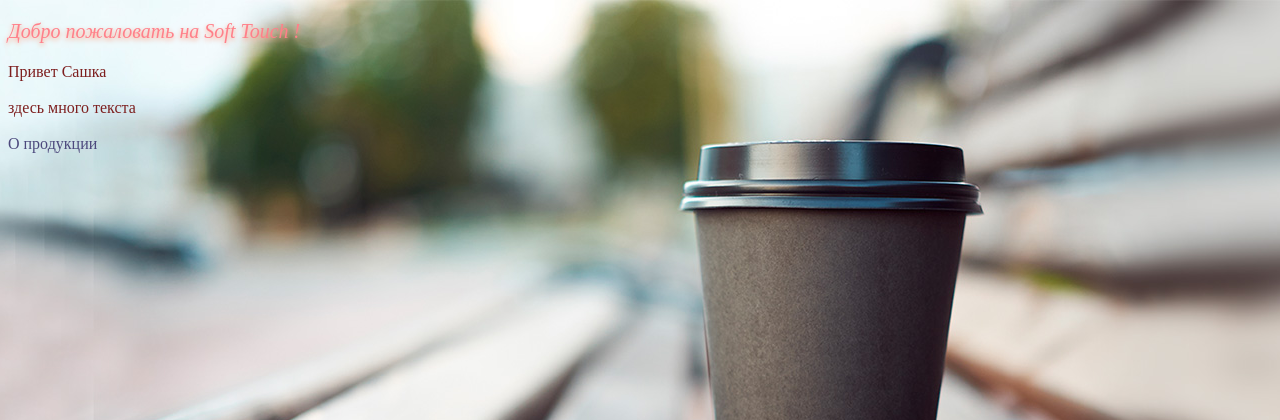
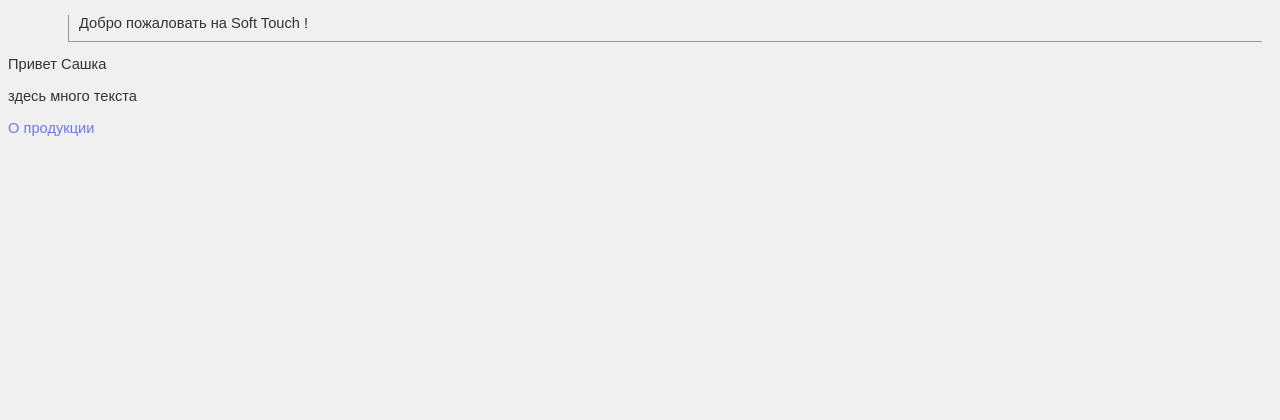
Before and after one commit to Vikmal777/Soft-Touch, a PHP site: page / in a window 1280 px wide. Shown: the top 420 px of the page. Run offline with PHP 8.4, Linux system fonts and the light colour scheme.

Commit message:
Update style.css

```diff
--- a/css/style.css
+++ b/css/style.css
@@ -1,7 +1,9 @@
 a {
 				text-decoration: none;
-				color: #4c497d;
+				color: #6a78ff;
+				visibility: #ff9595;
 }
+/*
 p {
 				font-style: italic;
 				font-size: 20px;
@@ -13,4 +15,25 @@ body{
 				background-position: center top;
 				font-size: 16px;
 				color: #7d1f1f;
+				background-color: #95b7ff;
 }
+*/
+
+body {
+font-family: Arial, Verdana, sans-serif; /* Семейство шрифтов */
+font-size: 11pt; /* Размер основного шрифта в пунктах */
+background-color: #f0f0f0; /* Цвет фона веб-страницы */
+color: #333; /* Цвет основного текста */ }
+h1 {
+color: #a52a2a; /* Цвет заголовка */ font-size: 24pt; /* Размер шрифта в пунктах */
+font-family: Georgia, Times, serif; /* Семейство шрифтов */
+font-weight: normal; /* Нормальное начертание текста */ }
+p {
+text-align: justify; /* Выравнивание по ширине */
+margin-left: 60px; /* Отступ слева в пикселах */
+margin-right: 10px; /* Отступ справа в пикселах */
+border-left: 1px solid #999; /* Параметры линии слева */
+border-bottom: 1px solid #999; /* Параметры линии снизу */
+padding-left: 10px; /* Отступ от линии слева до текста */
+padding-bottom: 10px; /* Отступ от линии снизу до текста */
+}
```
